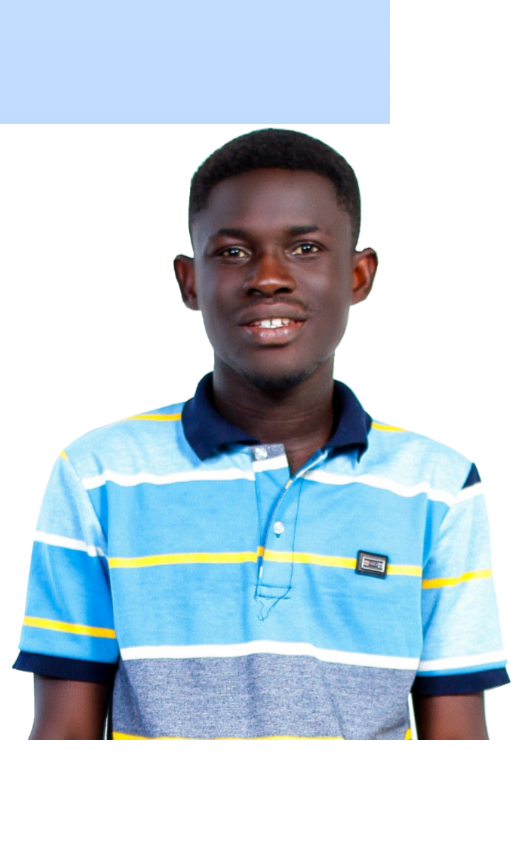
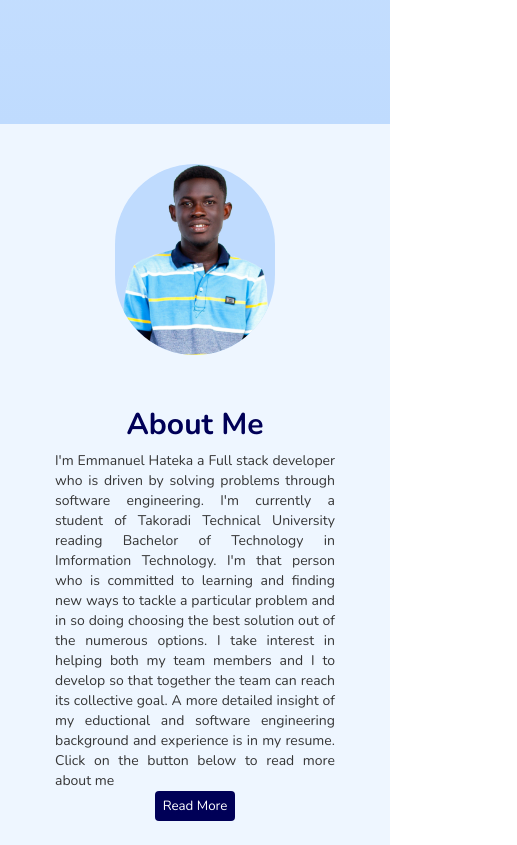
Before and after one commit to cyklonehateka1/Vanila-Personal-Portfolio, a plain HTML site: page index.html in a window 390 px wide. Shown: the part 720-1565 px from the top of the page, 517 px wide, since content can reach past the window. Before the commit the page ends 1466 px from the top, so only its background shows below. Drawn offline with nearby package versions, Linux system fonts and the light colour scheme.

Commit message:
done with mobile responsiveness for about

```diff
--- a/css/style.css
+++ b/css/style.css
@@ -186,3 +186,5 @@ nav {
 .hero-text-box p {
   color: rgb(90, 90, 90);
 }
+
+/* About Section */
--- a/css/styleResponsive.css
+++ b/css/styleResponsive.css
@@ -103,7 +103,7 @@
   }
 }
 
-@media (max-width: 400px) {
+@media (max-width: 480px) {
   #bars {
     display: flex;
     position: relative;
@@ -202,4 +202,66 @@
     top: 400px;
     position: absolute;
   }
+
+  /* About Section */
+  .about-section {
+    padding-top: 2.5rem;
+    display: flex;
+    flex-direction: column;
+    gap: 40px;
+    align-items: center;
+    justify-content: center;
+    background-color: rgb(238, 246, 255);
+  }
+
+  .about-img-container {
+    align-items: center;
+    display: flex;
+    border-radius: 800px;
+    position: inherit;
+    background-color: rgb(191, 219, 254);
+  }
+
+  .about-img {
+    width: 10rem;
+    border-radius: 50rem;
+  }
+
+  .about {
+    display: flex;
+    flex-direction: column;
+    align-items: center;
+    justify-content: center;
+    margin: 0 40px;
+    border-radius: 6px;
+    padding-bottom: 24px;
+    width: 300px;
+  }
+
+  .about h2 {
+    font-size: 30px;
+    line-height: 36px;
+    font-weight: bold;
+    margin-top: 12px;
+    margin-bottom: 8px;
+    color: rgb(0, 0, 87);
+  }
+
+  .about p {
+    width: 280px;
+    text-align: justify;
+    font-size: 14px;
+    line-height: 20px;
+    position: relative;
+    color: rgb(54, 54, 54);
+  }
+
+  .about-btn {
+    color: white;
+    background-color: rgb(0, 0, 87);
+    width: 80px;
+    height: 30px;
+    border: none;
+    border-radius: 4px;
+  }
 }
--- a/index.html
+++ b/index.html
@@ -98,10 +98,25 @@
 
     <!-- About Section -->
     <div class="about-section">
-      <div class="about-container">
-        <div class="about-img-container">
-          <img src="img/hero2.png" alt="" class="about-img" />
-        </div>
+      <div class="about-img-container">
+        <img src="img/hero2.png" alt="" class="about-img" />
+      </div>
+      <div class="about">
+        <h2>About Me</h2>
+        <p>
+          I'm Emmanuel Hateka a Full stack developer who is driven by solving
+          problems through software engineering. I'm currently a student of
+          Takoradi Technical University reading Bachelor of Technology in
+          Imformation Technology. I'm that person who is committed to learning
+          and finding new ways to tackle a particular problem and in so doing
+          choosing the best solution out of the numerous options. I take
+          interest in helping both my team members and I to develop so that
+          together the team can reach its collective goal. A more detailed
+          insight of my eductional and software engineering background and
+          experience is in my resume. Click on the button below to read more
+          about me
+        </p>
+        <button class="about-btn">Read More</button>
       </div>
     </div>
 
```
